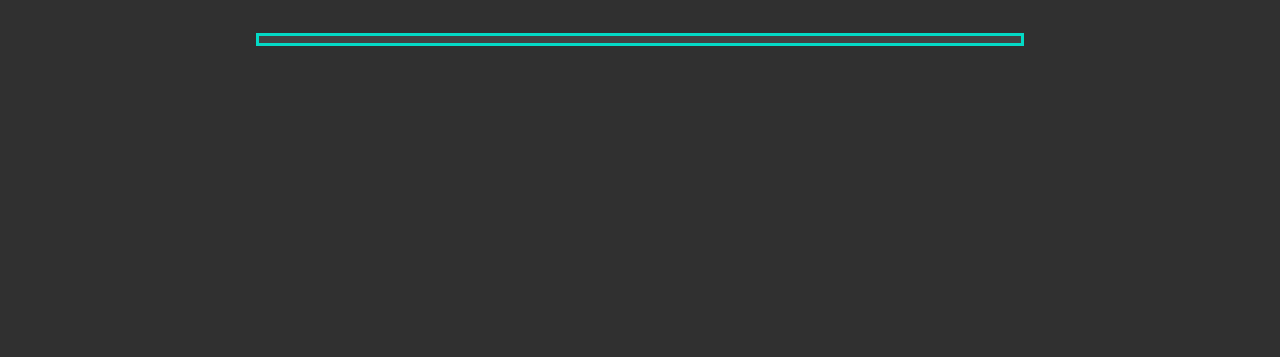
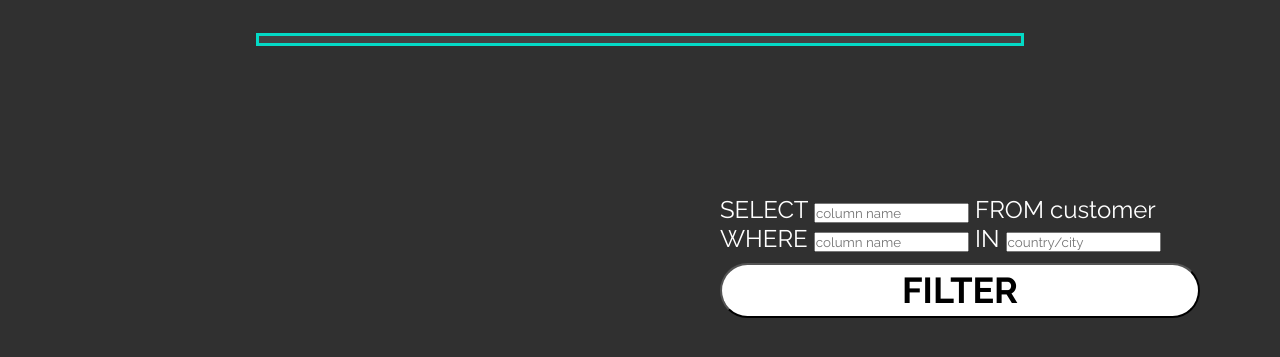
Before and after one commit to ChlmrsSrn/FUND_DATABASE_SQL_FUNCTION, a PHP site: page / in a window 1280 px wide. Shown: the part 285-642 px from the top of the page. Run offline with PHP 8.4, Linux system fonts and the light colour scheme; data that the repository does not hold is empty.

Commit message:
Update index.php
IN CLAUSE updated

```diff
--- a/index.php
+++ b/index.php
@@ -86,6 +86,35 @@
         text-align: center;
         border: 1px solid #03DAC6;
     }
+    .user-query{
+        position: absolute;
+        width: 20em;
+        top: 20em;
+        left: 30em;
+        color: white;
+        font-size: 1.5em;
+    }
+    .btn {
+        text-decoration: none;
+        width: 100%;
+        color: black;
+        margin: 2% auto;
+        padding: 1%;
+        border-radius: 50px;
+        text-align: center;
+        font-size: 1.5em;
+        font-weight: 700;
+        cursor: pointer;
+        background: linear-gradient(to right, #03DAC6 50%, white 50%);
+        background-size: 200% 100%;
+        background-position: right bottom;
+        transition: all .3s ease-out;
+        }
+
+        .btn:hover {
+            background-position: left bottom;
+            color: white;
+        }
 
     </style>
 </head>
@@ -99,8 +128,24 @@
         </ul>
     </div>
 
+    <form action="index.php" method="POST">
+        <div class="user-query">
+            <p>
+                SELECT
+                <span><input type="text" name="column1" placeholder="column name" required></span>
+                FROM customer
+                <br>
+                WHERE
+                <span><input type="text" name="column2" placeholder="column name" required></span>
+                IN
+                <span><input type="text" name="column3" placeholder="country/city" required></span>
+                <button class="btn" type="submit">FILTER</button>
+            </p>
+        </div>
+    </form>
+
     <?php
-        $query = 'SELECT * FROM CUSTOMERS;';
+        $query = 'SELECT * FROM CUSTOMER;';
 
         $result = mysqli_query($conn, $query);
 
@@ -116,21 +161,27 @@
         while ($row = mysqli_fetch_assoc($result)) {
             echo "<tr>";
             echo "<td>" . $row['customerID'] . "</td>";
-            echo "<td>" . $row['name'] . "</td>";
-            echo "<td>" . $row['city'] . "</td>";
-            echo "<td>" . $row['country'] . "</td>";
-            echo "<td>" . $row['email'] . "</td>";
+            echo "<td>" . $row['Name'] . "</td>";
+            echo "<td>" . $row['City'] . "</td>";
+            echo "<td>" . $row['Country'] . "</td>";
+            echo "<td>" . $row['Email'] . "</td>";
             echo "</tr>";
         }
         echo "<table>";
+    ?>
 
+    <?php
         $column1 = $_POST['column1'];
         $column2 = $_POST['column2'];
         $column3 = $_POST['column3'];
 
+
         if ($column1 === 'all') {
-            $sql = "SELECT * FROM CUSTOMERS WHERE $column2 IN ('$column3') AND $column2 IS NOT NULL;";
+            $sql = "SELECT *
+                    FROM customer
+                    WHERE $column2 IN ('$column3') AND $column2 IS NOT NULL;";
             $result = mysqli_query($conn, $sql);
+
 
             if ($row = @mysqli_fetch_assoc($result)) {
                 echo '<table class="result">';
@@ -144,6 +195,7 @@
 
                 mysqli_data_seek($result, 0);
 
+
                 while ($row = @mysqli_fetch_assoc($result)) {
                     echo "<tr>";
 
@@ -152,29 +204,34 @@
                     }
                     echo "</tr>";
                 }
+
                 echo "</table>";
             } else {
                 echo "No results found.";
             }
         } else {
 
-            $sql = "SELECT $column1 FROM CUSTOMERS WHERE $column2 IN ('$column3') AND $column2 IS NOT NULL;";
-
+            $sql = "SELECT $column1
+                    FROM customer
+                    WHERE $column2 IN ('$column3') AND $column2 IS NOT NULL;";
             $result = mysqli_query($conn, $sql);
 
             echo '<table class="result">';
             echo "<tr>";
+
             echo "<th>$column1</th>";
+
             echo "</tr>";
+
             while ($row = @mysqli_fetch_assoc($result)) {
                 echo "<tr>";
 
                 echo "<td>" . $row[$column1] . "</td>";
                 echo "</tr>";
             }
+
             echo "</table>";
         }
     ?>
-
 </body>
 </html>
```
